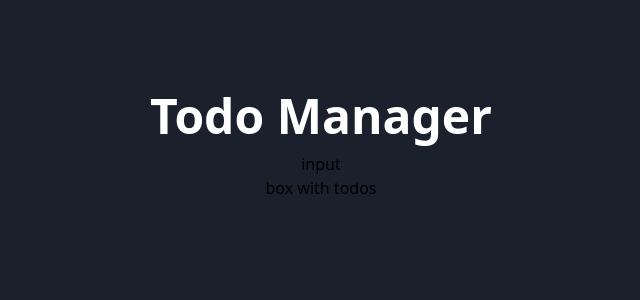
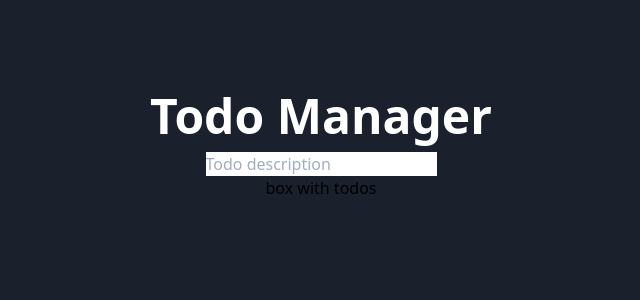
Before and after one commit to angelmtztrc/todo-manager, a React (Create React App) app: page / in a window 1280 px wide. Shown: the top 300 px of the page, without its empty margins (319-959 px from the left). Built offline with nearby package versions, Linux system fonts and the light colour scheme.

Commit message:
:sparkles: adding input component and prettier

```diff
--- a/src/App.js
+++ b/src/App.js
@@ -1,11 +1,14 @@
 import React from 'react';
+
+// Components
+import Input from './components/Input';
 
 function App() {
   return (
     <div className="min-h-screen bg-gray-900">
       <div className="container mx-auto flex flex-col justify-center items-center pt-20">
         <h1 className="text-5xl text-white font-bold">Todo Manager</h1>
-        <div>input</div>
+        <Input />
         <div>box with todos</div>
       </div>
     </div>
--- /dev/null
+++ b/src/components/Input.js
@@ -0,0 +1,11 @@
+import React from 'react';
+
+const Input = () => {
+  return (
+    <div>
+      <input type="text" placeholder="Todo description" />
+    </div>
+  );
+};
+
+export default Input;
```
Also changed, not shown: 1 other file (tests, documents, lock files or other folders).
